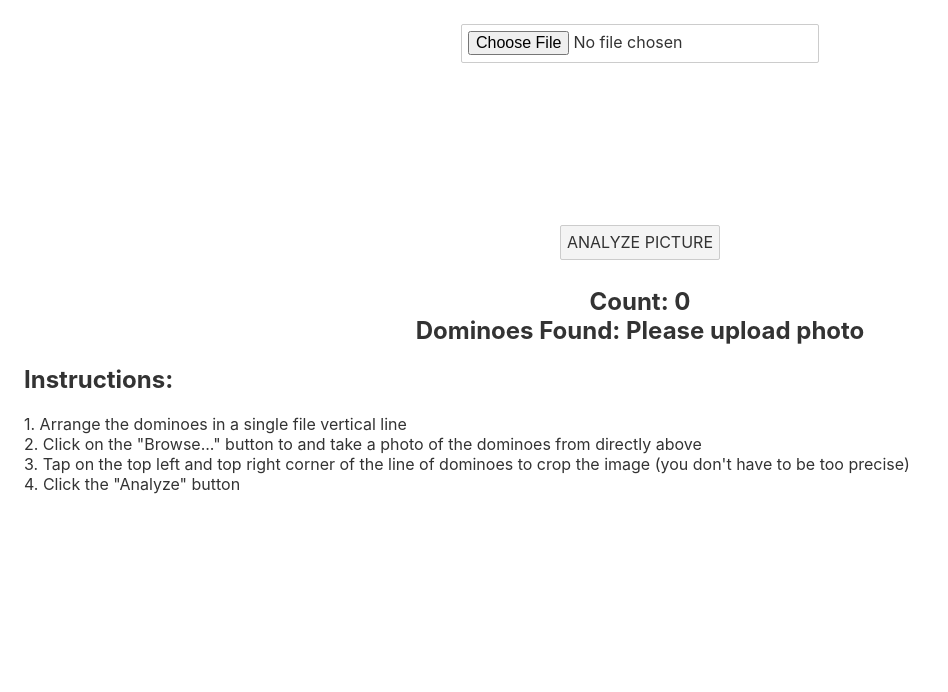
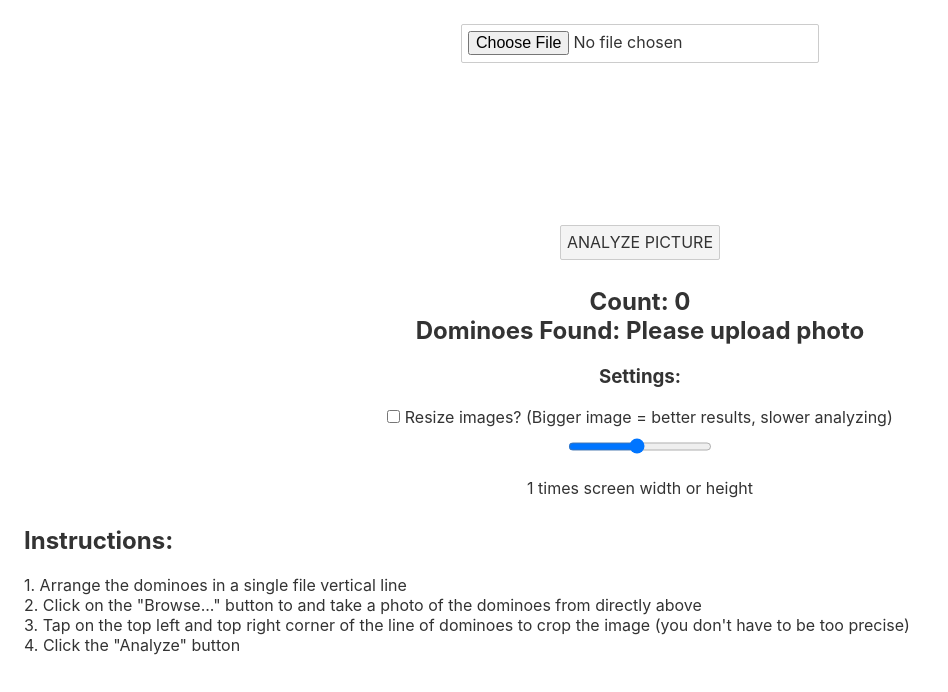
Before and after one commit to jeremyarde/domino-counter-frontend, a Svelte app: page / in a window 1280 px wide. Shown: the top 692 px of the page, without its empty margins (0-948 px from the left). Built offline with nearby package versions, Linux system fonts and the light colour scheme.

Commit message:
remove scaling to screen size to allow users to define scaling size, enable scaling button

```diff
--- a/public/global.css
+++ b/public/global.css
@@ -1,4 +1,5 @@
-html, body {
+html,
+body {
   position: relative;
   width: 100%;
   height: 100%;
@@ -9,11 +10,12 @@ body {
   margin: 0;
   padding: 8px;
   box-sizing: border-box;
-	font-family: -apple-system, BlinkMacSystemFont, "Segoe UI", Roboto, Oxygen-Sans, Ubuntu, Cantarell, "Helvetica Neue", sans-serif;
+  font-family: -apple-system, BlinkMacSystemFont, "Segoe UI", Roboto,
+    Oxygen-Sans, Ubuntu, Cantarell, "Helvetica Neue", sans-serif;
 }
 
 a {
-	color: rgb(0,100,200);
+  color: rgb(0, 100, 200);
   text-decoration: none;
 }
 
@@ -22,14 +24,17 @@ a:hover {
 }
 
 a:visited {
-	color: rgb(0,80,160);
+  color: rgb(0, 80, 160);
 }
 
 label {
   display: block;
 }
 
-input, button, select, textarea {
+input,
+button,
+select,
+textarea {
   font-family: inherit;
   font-size: inherit;
   -webkit-padding: 0.4em 0;
@@ -61,3 +66,7 @@ button:not(:disabled):active {
 button:focus {
   border-color: #666;
 }
+
+.column {
+  display: flex;
+}
--- a/src/App.svelte
+++ b/src/App.svelte
@@ -3,6 +3,8 @@
 
   let fileinput = null;
   let result = 0;
+  let resizeButton = false;
+  let resizeRatio = 1.0;
 
   let found_domino_string = "Please upload photo";
   let currentImage;
@@ -22,6 +24,21 @@
   let currentDominoImageHeight = 0;
   let currentDominoImageWidth = 0;
   let currentDominoImageCropSection = null;
+
+  function handleResizeButton() {
+    console.log("Resize button old:", resizeButton);
+    if (resizeButton == true) {
+      resizeButton = false;
+    } else {
+      resizeButton = true;
+    }
+    console.log("Resize button new:", resizeButton);
+    redrawImage();
+  }
+
+  function handleResizeSlider() {
+    redrawImage();
+  }
 
   function rotateImage(event) {
     var context = canvas.getContext("2d");
@@ -75,13 +92,16 @@
   }
 
   function redrawImage(image) {
+    let ratio = resizeRatio;
     let imageToDraw;
+
     if (image != null) {
       imageToDraw = image;
     } else {
       imageToDraw = currentImage;
     }
     console.log("redrawing:");
+    console.log("settings:", "\nratio:", ratio);
     console.log(imageToDraw);
 
     console.log("redrawing");
@@ -92,16 +112,19 @@
 
     // console.log(`window stuff: ${window.innerWidth}`);
 
-    let maxHeight = Math.min(window.innerHeight * 1.5, imageToDraw.height);
-    let maxWidth = Math.min(window.innerWidth * 1.5, imageToDraw.width);
-
-    // console.log("Max's:", maxHeight, maxWidth);
-    // console.log("image dims:", imageToDraw.height, imageToDraw.width);
-    // console.log("Canvas dims:", canvas.clientHeight, canvas.clientWidth);
-
-    var hRatio = maxWidth / imageToDraw.width;
-    var vRatio = maxHeight / imageToDraw.height;
-    var ratio = Math.min(hRatio, vRatio);
+    // scaling the images to fit the screen
+    if (resizeButton == true) {
+      // let maxHeight = Math.min(window.innerHeight * ratio, imageToDraw.height);
+      // let maxWidth = Math.min(window.innerWidth * ratio, imageToDraw.width);
+      // console.log("Max's:", maxHeight, maxWidth);
+      // console.log("image dims:", imageToDraw.height, imageToDraw.width);
+      // console.log("Canvas dims:", canvas.clientHeight, canvas.clientWidth);
+      // var hRatio = maxWidth / imageToDraw.width;
+      // var vRatio = maxHeight / imageToDraw.height;
+      // ratio = Math.min(hRatio, vRatio);
+    } else {
+      ratio = 1;
+    }
 
     canvas.width = imageToDraw.width * ratio;
     canvas.height = imageToDraw.height * ratio;
@@ -285,6 +308,29 @@
     <button on:click={onSubmitPicture}>ANALYZE PICTURE</button>
     <h2>Count: {result}<br />Dominoes Found: {found_domino_string}</h2>
   </div>
+  <h3>Settings:</h3>
+  <div>
+    <label>
+      <input
+        type="checkbox"
+        bind:checked={resizeButton}
+        on:click={handleResizeButton}
+      />
+
+      Resize images? (Bigger image = better results, slower analyzing)
+    </label>
+    <label>
+      <input
+        type="range"
+        step="0.1"
+        bind:value={resizeRatio}
+        min="0.1"
+        max="2.0"
+        on:change={handleResizeSlider}
+      />
+      <body>{resizeRatio} times screen width or height</body>
+    </label>
+  </div>
   <h2 style="text-align: left">
     Instructions:<br />
   </h2>
```
Lines whose indentation alone changed are shown as unchanged.
